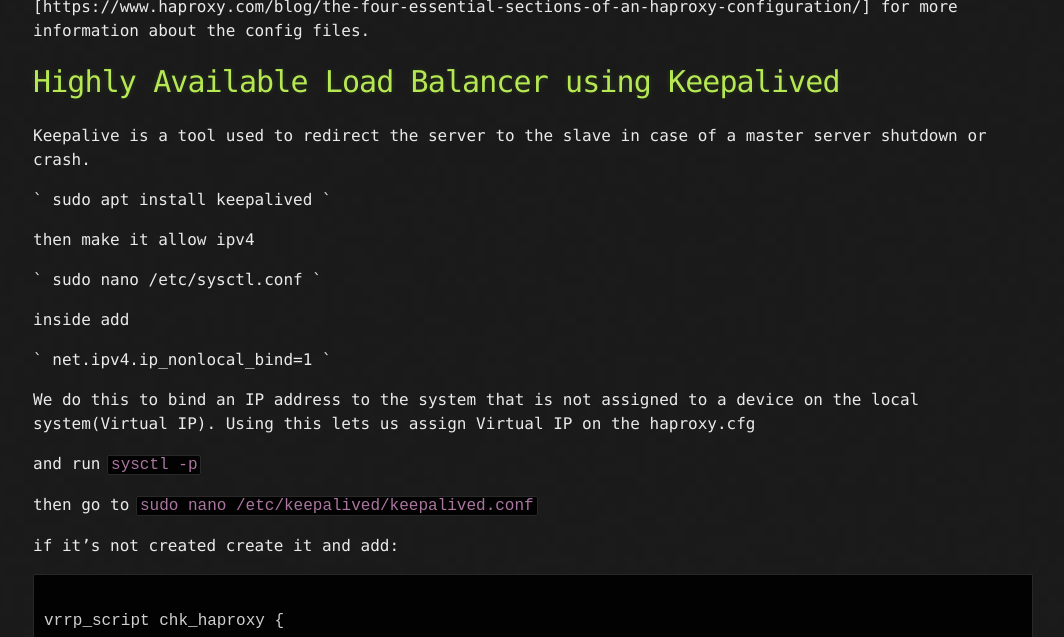
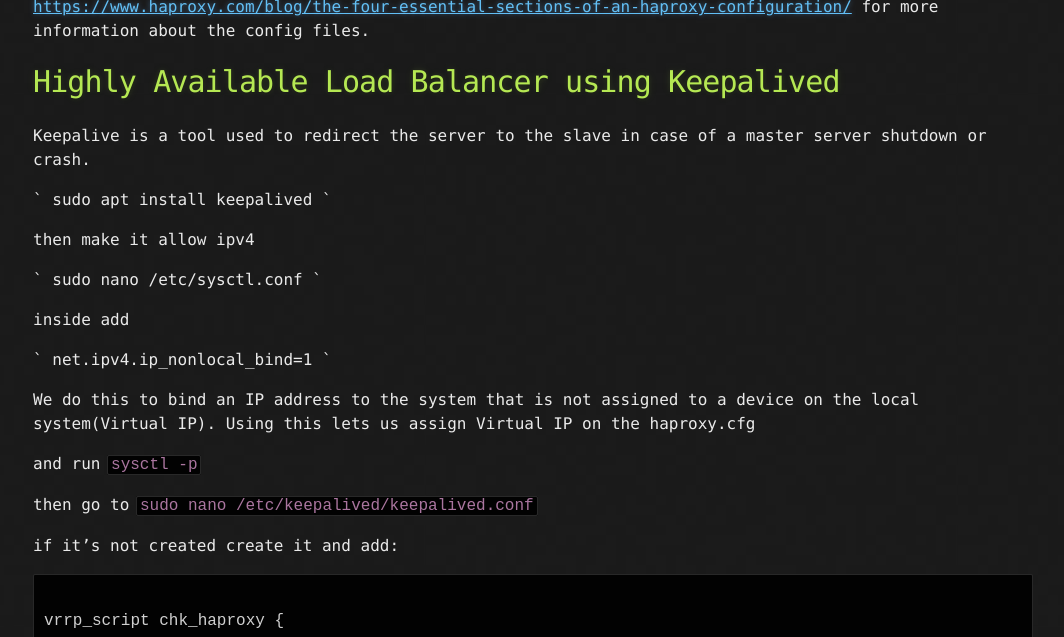
Before and after one commit to iskenyildiz/iskenhub.info, a Jekyll site: the page built from _posts/2019-09-14-Proxy.markdown, in a window 1280 px wide and 900 px high, scrolled down 3899 px, cut to the strip 263-900 px from the top of the window. Shown: the whole strip, without its empty margins (107-1171 px from the left). Built offline with Jekyll 4.4.1, drawn with Linux system fonts in a browser that asks for light colours; part of the change alters nothing that is shown.

```diff
--- a/_posts/2019-09-14-Proxy.markdown
+++ b/_posts/2019-09-14-Proxy.markdown
@@ -151,7 +151,7 @@ Change username and password with your own and then head to http://192.168.185.7
 
 [![Screenshot-from-2019-09-16-14-33-13.png](https://i.postimg.cc/3NF1Rmxt/Screenshot-from-2019-09-16-14-33-13.png)](https://postimg.cc/PvNYVLZD)
 
-[https://www.haproxy.com/blog/the-four-essential-sections-of-an-haproxy-configuration/] for more information about the config files.
+[https://www.haproxy.com/blog/the-four-essential-sections-of-an-haproxy-configuration/](https://www.haproxy.com/blog/the-four-essential-sections-of-an-haproxy-configuration/) for more information about the config files.
 
 # Highly Available Load Balancer using Keepalived
 
```
